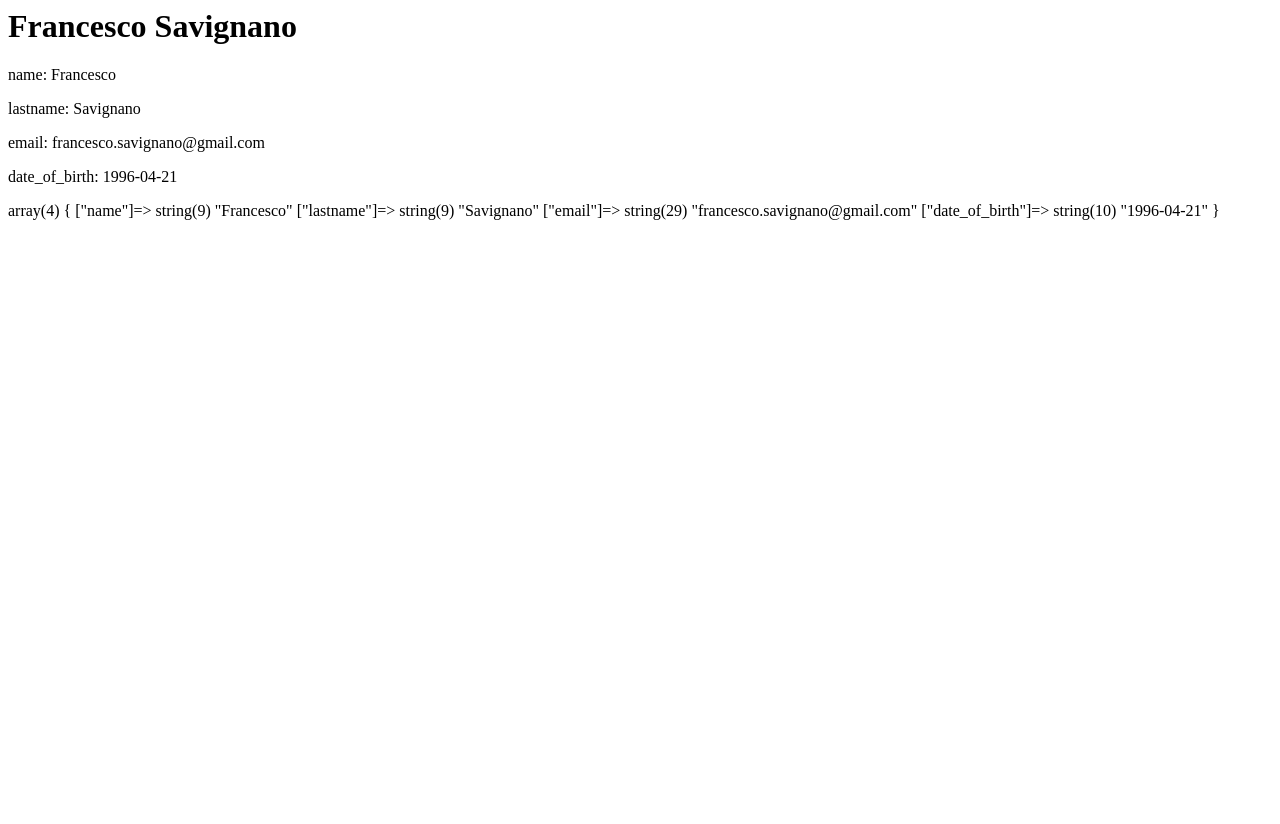
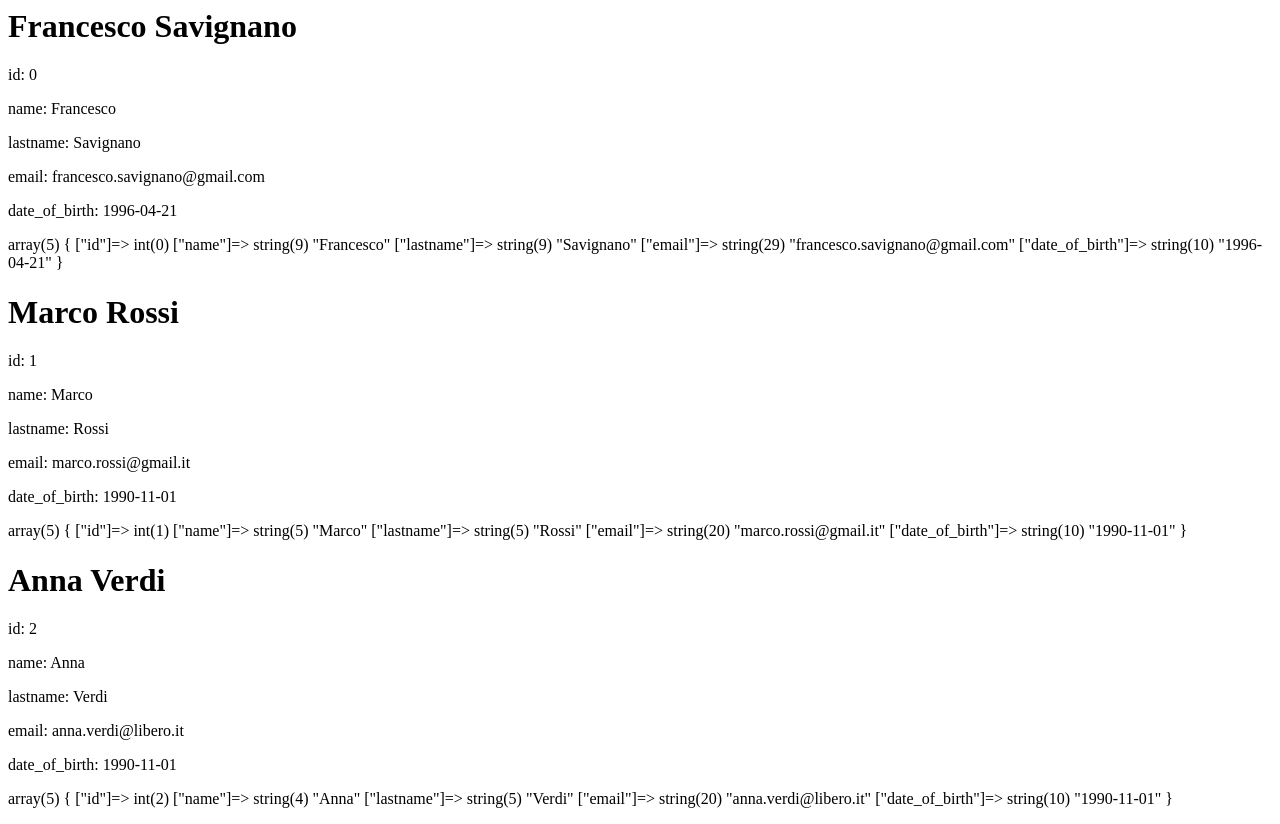
Before and after one commit to SavignanoFrancesco/php-oop-2, a PHP site: page / in a window 1280 px wide. Before the commit the page ends 220 px from the top, so only its background shows below. Run offline with PHP 8.4, Linux system fonts and the light colour scheme.

Commit message:
aggiunte istanze user con id autoincrementale

```diff
--- a/index.php
+++ b/index.php
@@ -3,10 +3,29 @@
 //l'inizializzazione dell'oggetto user è nel file user.php
 require_once 'user.php';
 
+//id da autoincrementare ad ogni nuova istanza
+$tmp_id = -1;
+
 //creo una nuova istanza della classe User
-$user1 = new User('Francesco', 'Savignano', 'francesco.savignano@gmail.com', '1996-04-21');
-
+$user1 = new User(++$tmp_id, 'Francesco', 'Savignano', 'francesco.savignano@gmail.com', '1996-04-21');
+//stampa le informazioni dell'utente(istanza)
 $user1->printInfo($user1);
-
+//salva le informazioni dell'utente(istanza) in un'array associativo
 $user1_data = $user1->getInfo($user1);
 var_dump($user1_data);
+
+//creo una nuova istanza della classe User
+$user2 = new User(++$tmp_id, 'Marco', 'Rossi', 'marco.rossi@gmail.it', '1990-11-01');
+//stampa le informazioni dell'utente(istanza)
+$user2->printInfo($user2);
+//salva le informazioni dell'utente(istanza) in un'array associativo
+$user2_data = $user2->getInfo($user2);
+var_dump($user2_data);
+
+//creo una nuova istanza della classe User
+$user3 = new User(++$tmp_id, 'Anna', 'Verdi', 'anna.verdi@libero.it', '1990-11-01');
+//stampa le informazioni dell'utente(istanza)
+$user3->printInfo($user3);
+//salva le informazioni dell'utente(istanza) in un'array associativo
+$user3_data = $user3->getInfo($user3);
+var_dump($user3_data);
--- a/user.php
+++ b/user.php
@@ -2,13 +2,17 @@
 //inizializzazione oggetto
 class User{
     //variabili necessarie alla creazione della istanza
+    public $id;
     public $name;
     public $lastname;
     public $email;
     public $date_of_birth;
 
     //costruttore con le variabili necessarie alla creazione dell'istanza
-    function __construct($_name, $_lastname, $_email, $_date_of_birth){
+    function __construct($_id, $_name, $_lastname, $_email, $_date_of_birth){
+
+        //id autoincrementato
+        $this->id = $_id;
 
         //se il nome o cognome contiene caratteri diversi da lettere lanca un errore
         if(!preg_match("/^[a-zA-Z]+$/", $_name) || !preg_match("/^[a-zA-Z]+$/", $_lastname)) {
```
